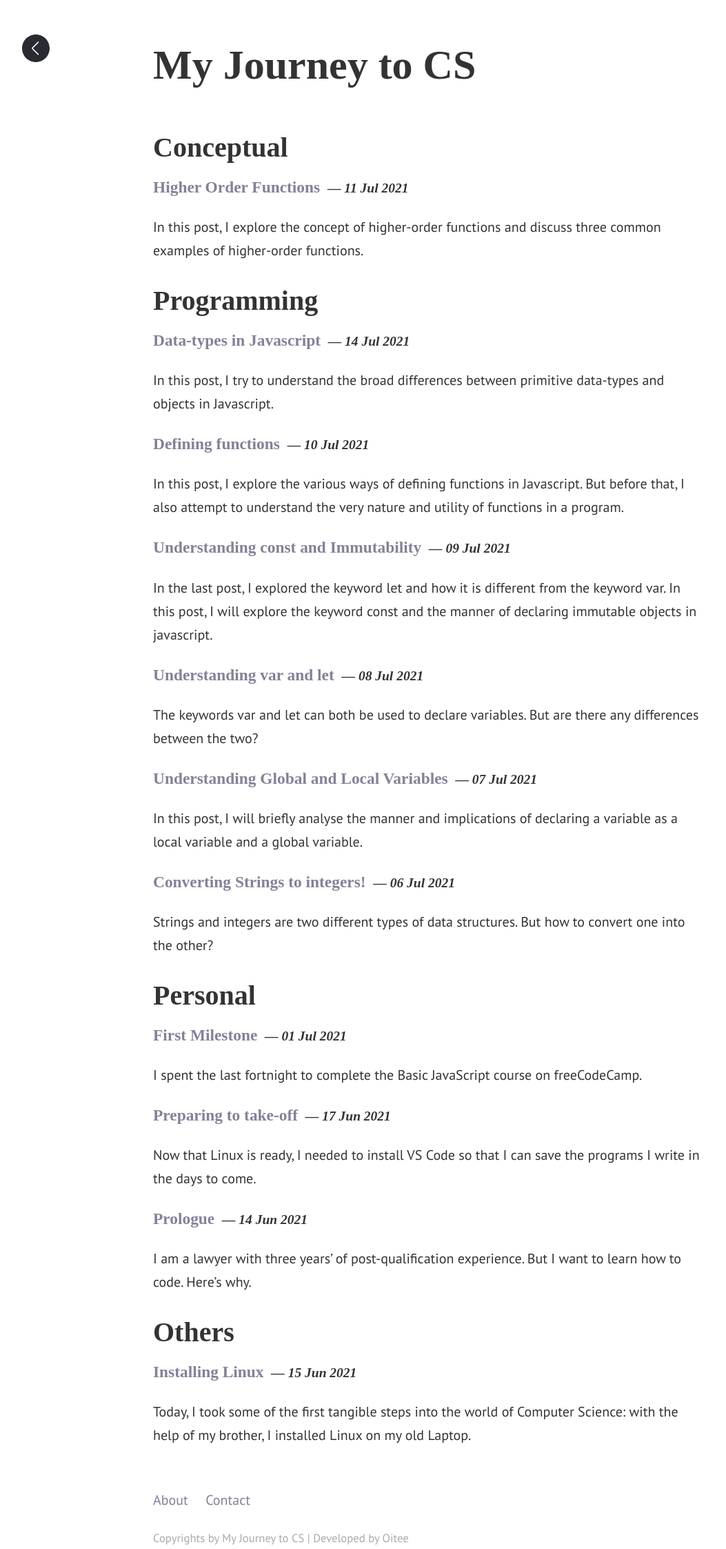
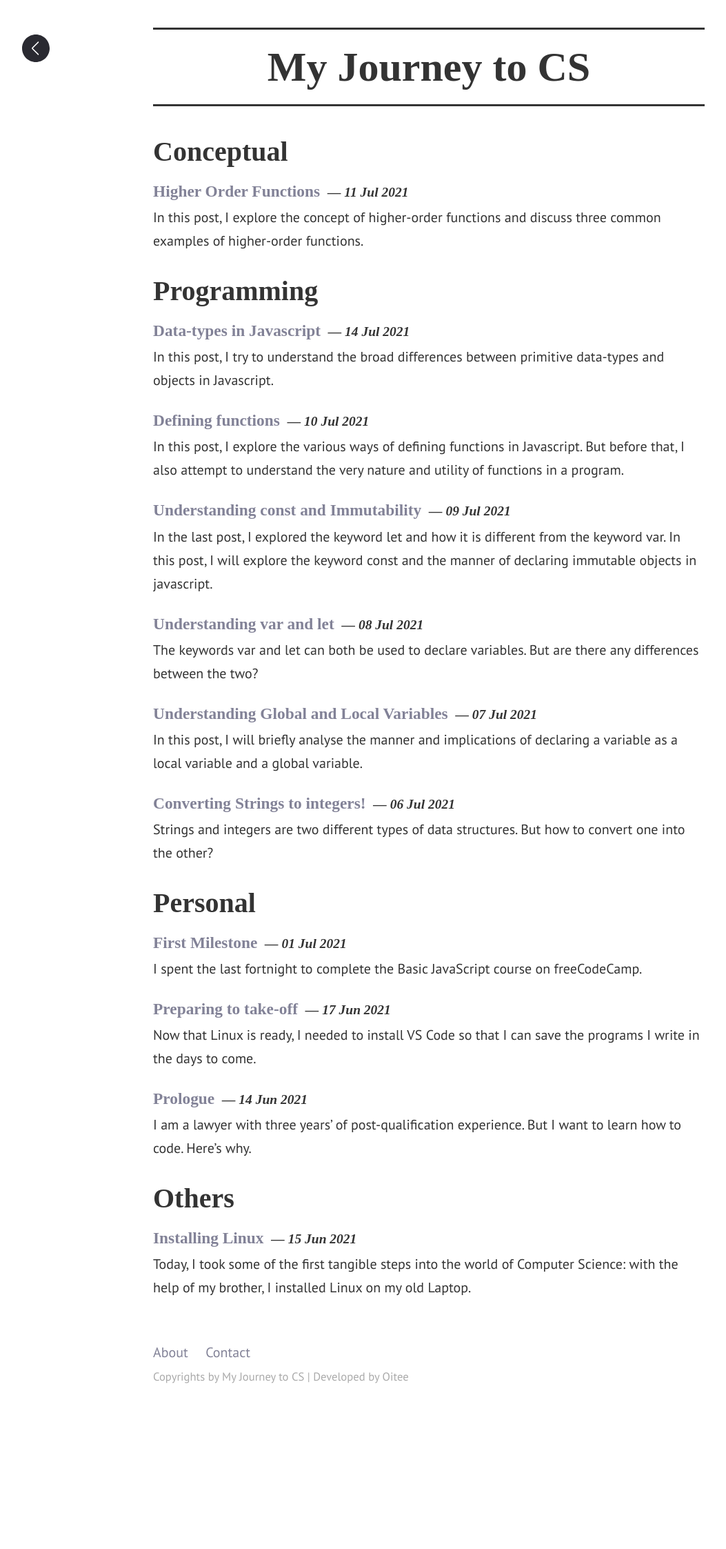
Before and after one commit to oitee/oitee.github.io, a Jekyll site: the page built from index.html, in a window 1280 px wide. Shown: the whole page at 69% size, without its empty margins (18-1071 px from the left). Built offline with Jekyll 4.4.1, drawn with Linux system fonts in a browser that asks for light colours; some web fonts are replaced; after the commit the page ends 2011 px from its top, so only the background shows below that.

Commit message:
Change in header.

```diff
--- a/assets/css/_sass/style.scss
+++ b/assets/css/_sass/style.scss
@@ -47,7 +47,10 @@ a {
     }
 }
 
-
+p {
+    margin: 0;
+    margin-bottom: 1em;
+}
 
 p a {
     color: $text-color;
@@ -105,6 +108,11 @@ blockquote {
     }
 
 
+.headline{
+    border-top:3px solid;
+    border-bottom:3px solid;
+    text-align: center;
+}
 
 .headline, .post-headline {
     font-size: 3em;
```
